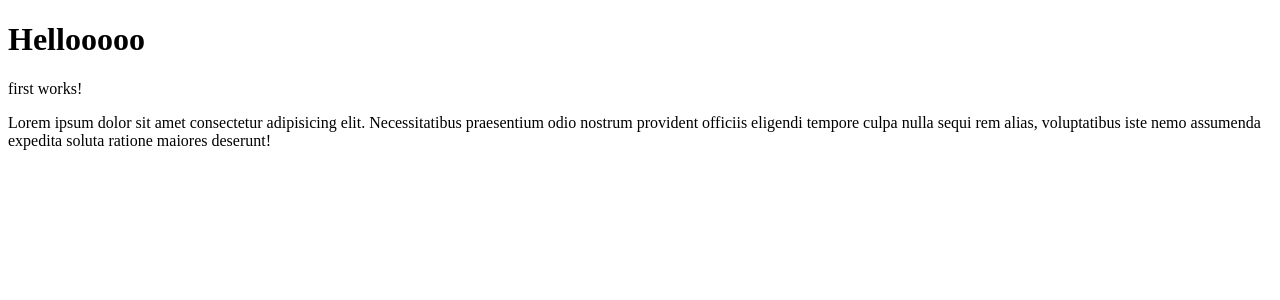
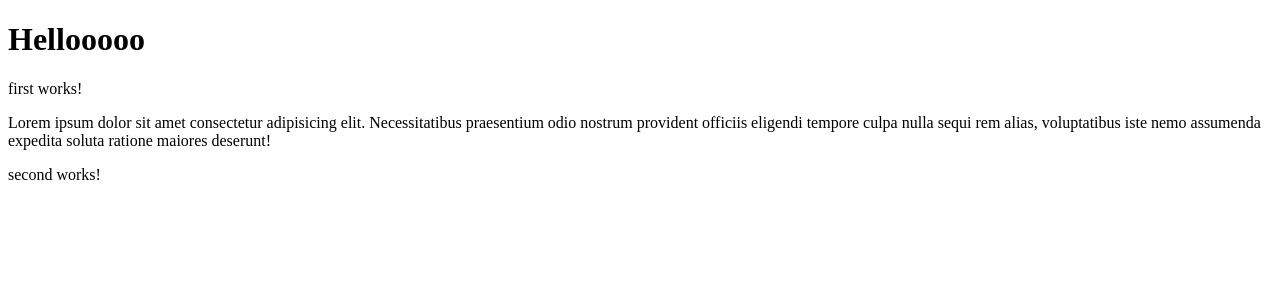
Before and after one commit to Adamashvili/angularweeb, an Angular app: page / in a window 1280 px wide. Shown: the top 300 px of the page. Built offline with nearby package versions, Linux system fonts and the light colour scheme.

Commit message:
gigas code

```diff
--- a/src/app/first/first.component.html
+++ b/src/app/first/first.component.html
@@ -5,3 +5,4 @@
   rem alias, voluptatibus iste nemo assumenda expedita soluta ratione maiores
   deserunt!
 </p>
+<app-second></app-second>
--- a/src/app/first/first.component.ts
+++ b/src/app/first/first.component.ts
@@ -1,8 +1,9 @@
 import { Component } from '@angular/core';
+import { SecondComponent } from '../second/second.component';
 
 @Component({
   selector: 'app-first',
-  imports: [],
+  imports: [SecondComponent],
   templateUrl: './first.component.html',
   styleUrl: './first.component.css'
 })
--- /dev/null
+++ b/src/app/second/second.component.html
@@ -0,0 +1 @@
+<p>second works!</p>
```
Also changed, not shown: src/app/second/second.component.ts (added, +11 -0 lines), src/app/second/second.component.css (added).
